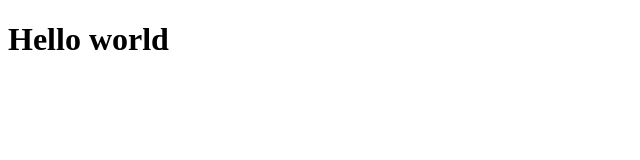
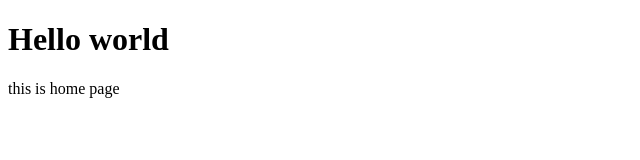
Before and after one commit to MiYaMura-lnw/learn-git, a plain HTML site: page index.html in a window 1280 px wide. Shown: the whole page, without its empty margins (0-640 px from the left). Drawn offline with Linux system fonts and the light colour scheme.

Commit message:
add some features

```diff
--- a/index.html
+++ b/index.html
@@ -7,5 +7,6 @@
 </head>
 <body>
     <h1>Hello world</h1>
+    <p>this is home page</p>
 </body>
 </html>
```
